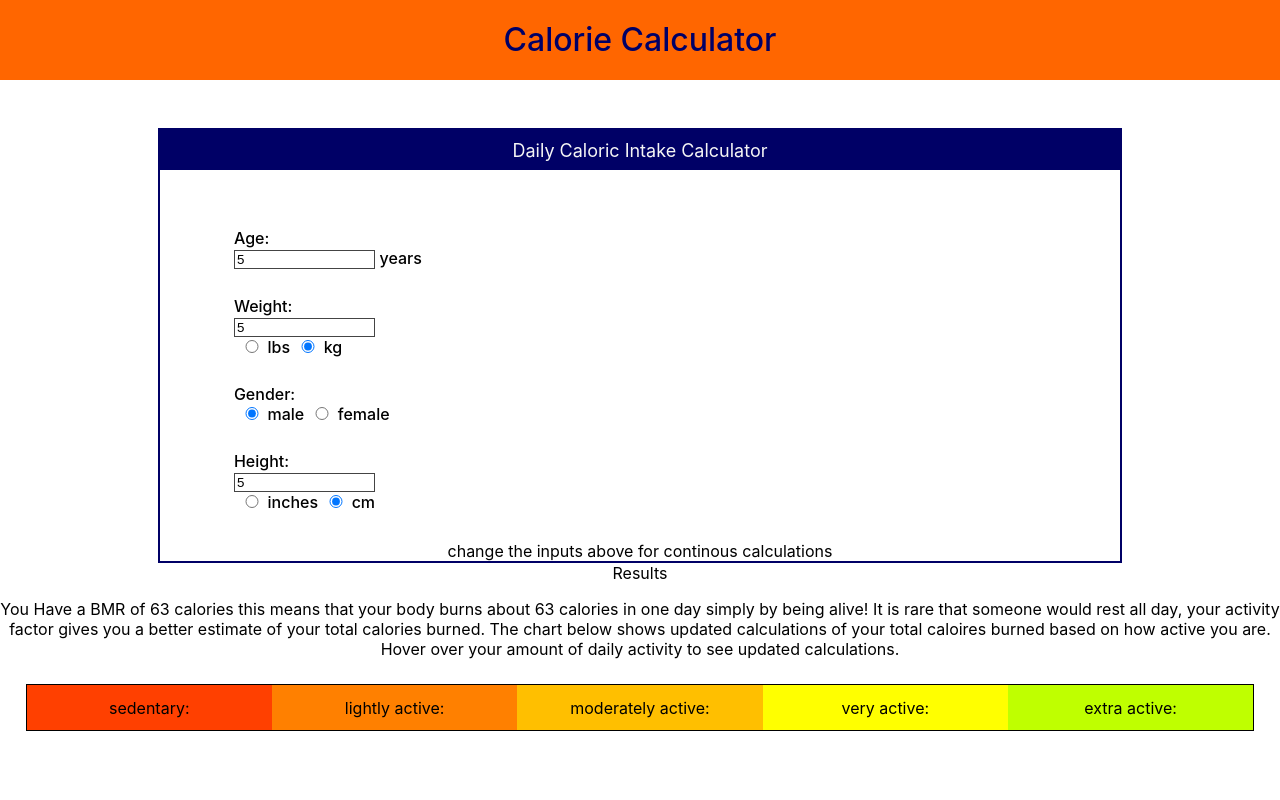
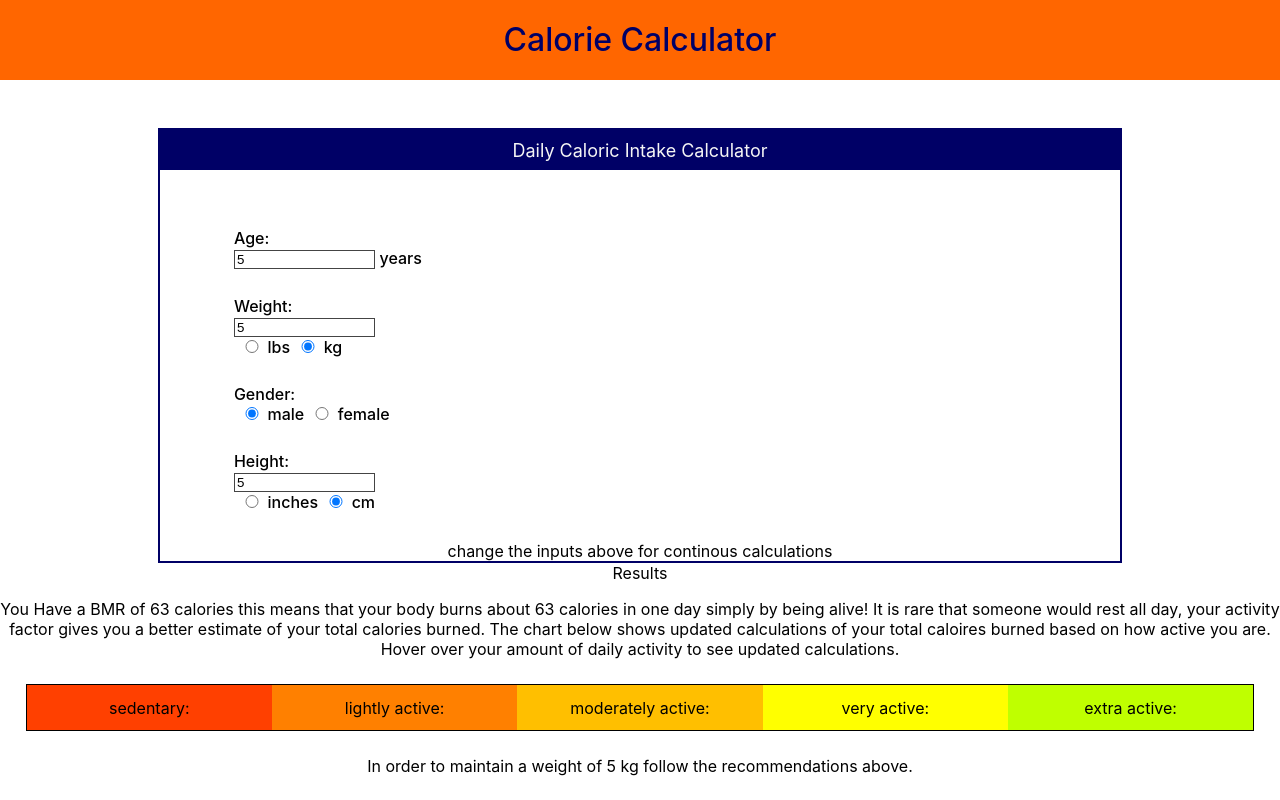
Before and after one commit to Capril1042/CalorieCalculator, a React (Create React App) app in the folder calcalc/: page / in a window 1280 px wide. Both pictures are taken after typing "5", "5", "5" into the empty fields and a click on the input "Calculate!". Built offline with nearby package versions, Linux system fonts and the light colour scheme.

Commit message:
changes to results

```diff
--- a/calcalc/src/components/calculator.js
+++ b/calcalc/src/components/calculator.js
@@ -89,7 +89,7 @@ class Calculator extends Component {
                                 type="number"
                                 name="weight"
                                 value={this.state.weight}
-                                placeholder="385"
+                                placeholder="77.27"
                                 onChange={event => this.setWeight(event)}/>
                                 <div onChange={event => this.setWeightUnits(event)}>
                                     <input className="radioandlabel"
--- a/calcalc/src/components/results.js
+++ b/calcalc/src/components/results.js
@@ -52,6 +52,9 @@ class Results extends Component {
                         extra active: <span>{Math.round(BMR*1.9)}cals </span>
                     </div>
                  </div>
+
+                <p> In order to maintain a weight of {data.weight} {data.units} follow the recommendations above.</p>
+
             </div>
         )
     }
```
Also changed, not shown: 1 other file (tests, documents, lock files or other folders). Lines whose indentation alone changed are shown as unchanged.
